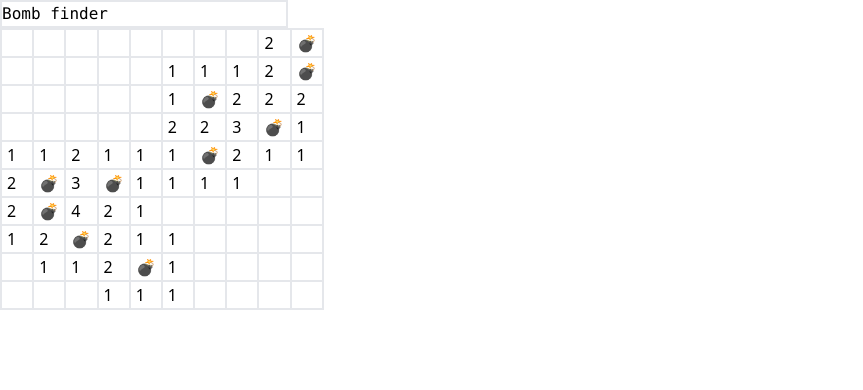
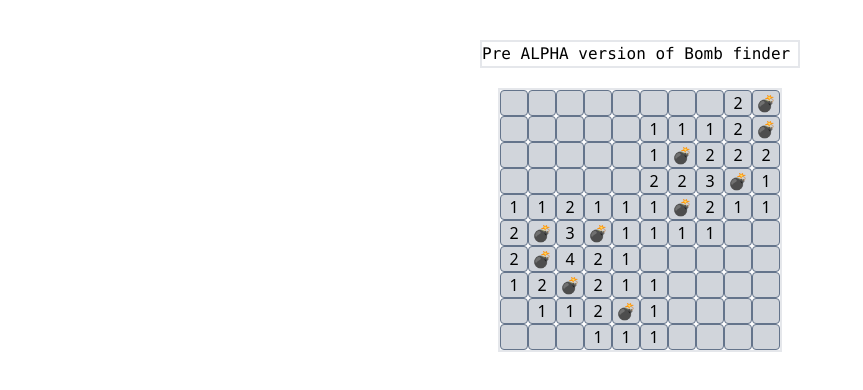
Before and after one commit to valerijmedvid/vue-bomb-finder, a Vue app: page / in a window 1280 px wide. Shown: the top 390 px of the page, without its empty margins (0-863 px from the left). Built offline with nearby package versions, Linux system fonts and the light colour scheme.

Commit message:
basic gamification

```diff
--- a/src/App.vue
+++ b/src/App.vue
@@ -1,5 +1,5 @@
 <template>
-  <div class="w-72 border-solid border-2"><h1 class="font-mono">Bomb finder</h1></div>
+  <div class="w-80 border-solid border-2 mt-10 m-auto"><h1 class="font-mono">Pre ALPHA version of Bomb finder</h1></div>
   <GameField />
 </template>
 
--- /dev/null
+++ b/src/components/ButtonField.vue
@@ -0,0 +1,50 @@
+<template>
+  <button
+    @click="makeClick"
+    class="w-7 border border-slate-500 rounded"
+    :class="[
+      {
+        ' bg-red-200 ': looseGame,
+
+        ' bg-gray-300 ': !shownField && !props.bomb.valueShown,
+      },
+    ]"
+  >
+    <template v-if="props.bomb.isBomb"> 💣 </template>
+    <template v-else-if="props.bomb.value"> {{ bomb.value }} </template>
+    <template v-else> &nbsp; </template>
+  </button>
+</template>
+
+<script setup>
+import { ref, watch } from "vue"
+
+let props = defineProps(["bomb"])
+let emit = defineEmits(["searchOther"])
+
+let looseGame = ref(false)
+let shownField = ref(false)
+
+watch(
+  () => props.bomb.valueShown,
+  () => {
+    emit("searchOther", props.bomb)
+  }
+)
+
+const makeClick = () => {
+  if (props.bomb.isBomb) {
+    looseGame.value = true
+    shownField.value = true
+    alert("Loose Game!!!")
+  } else {
+    shownField.value = true
+
+    if (props.bomb.value == 0) {
+      emit("searchOther", props.bomb)
+    }
+  }
+}
+</script>
+
+<style lang="scss" scoped></style>
--- a/src/components/GameField.vue
+++ b/src/components/GameField.vue
@@ -1,20 +1,39 @@
 <template>
-  <table>
+  <table class="border-solid border-grey-100 border-2 mt-5 m-auto">
     <tr v-for="row in coordinates" :key="row">
-      <td class="border-solid border-grey border-2" v-for="column in row" :key="column">
-        <span v-if="column.isBomb" class="px-1">💣</span>
-        <span v-else-if="column.value > 0" class="px-1">{{ column.value }}</span>
-        <span v-else class="px-3"> &nbsp; </span>
+      <td class="p-0" v-for="column in row" :key="column">
+        <ButtonField :bomb="column" @search-other="showAllBlanketFields($event)" />
       </td>
     </tr>
   </table>
 </template>
 
 <script setup>
-import { generateField } from "./gamefield"
+import { reactive } from "vue"
+import ButtonField from "./ButtonField.vue"
+import { generateField } from "@/gamefield"
 
 const fieldSize = 10
 const bombCount = 10
+let coordinates = reactive(generateField(fieldSize, bombCount))
 
-let coordinates = generateField(fieldSize, bombCount)
+function showAllBlanketFields(bomb) {
+  let row = bomb.coordinates.row
+  let column = bomb.coordinates.column
+
+  if (bomb.value == 0) {
+    if (row > 0) {
+      coordinates[row - 1][column].valueShown = true
+    }
+    if (column > 0) {
+      coordinates[row][column - 1].valueShown = true
+    }
+    if (row < coordinates.length - 1) {
+      coordinates[row + 1][column].valueShown = true
+    }
+    if (column < coordinates.length - 1) {
+      coordinates[row][column + 1].valueShown = true
+    }
+  }
+}
 </script>
--- a/src/components/gamefield.js
+++ b/src/gamefield.js
@@ -33,6 +33,10 @@ function generateEmptyField(fieldSize) {
         value: 0,
         valueShown: false,
         flagShown: false,
+        coordinates: {
+          row: r,
+          column: c,
+        },
       })
     }
   }
```
